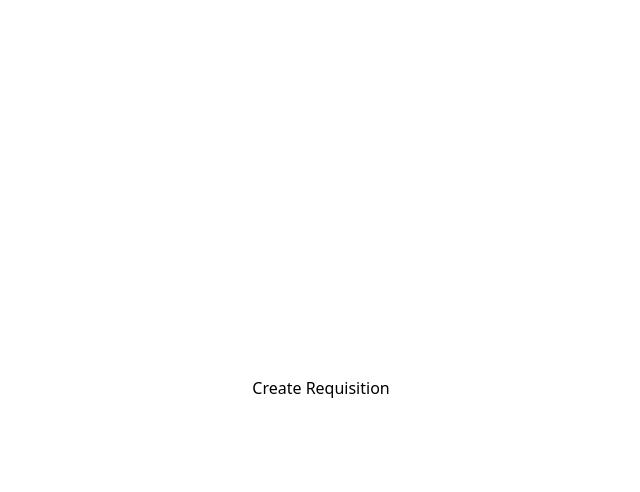
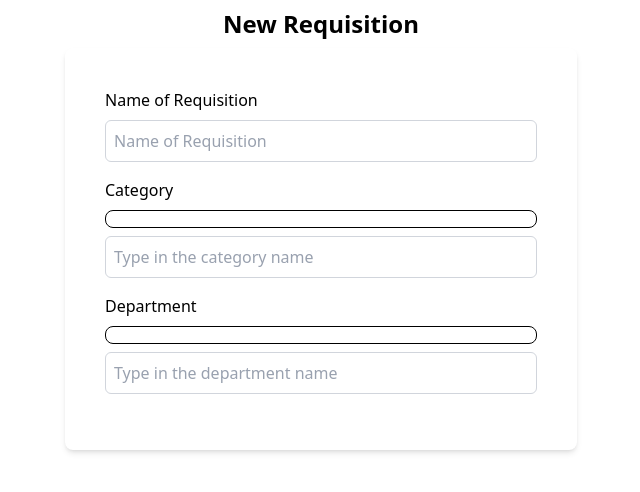
Before and after one commit to Ken-mbira/forms-galore, an Angular app: page /new-requisition in a window 1280 px wide. Shown: the top 492 px of the page, without its empty margins (319-959 px from the left). Built offline with nearby package versions, Linux system fonts and the light colour scheme.

Commit message:
feat: set up category form and items array

```diff
--- a/src/app/new-requisition/new-requisition.component.html
+++ b/src/app/new-requisition/new-requisition.component.html
@@ -1,8 +1,58 @@
-<div class="flex flex-col items-center justify-center h-screen">
-    <h1>Create Requisition</h1>
-    <form>
-        <div>
-            <input>
-        </div>
-    </form>
+<div class="flex flex-col h-screen items-center p-2">
+    <h1 class="text-2xl mb-2 font-bold">New Requisition</h1>
+    @if(requisitionForm) {
+        <form [formGroup]="requisitionForm" class="w-full max-w-lg p-10 bg-white rounded-lg shadow-md">
+            <div class="flex flex-col gap-2 mb-4">
+                <label for="name">Name of Requisition</label>
+                <input class="border border-gray-300 rounded-md p-2 placeholder-gray-400" type="text" formControlName="name" placeholder="Name of Requisition">
+                @if(requisitionForm.get('name') && requisitionForm.get('name')!!.invalid && (requisitionForm.get('name')!!.dirty || requisitionForm.get('name')!!.touched)) {
+                    <span class="text-red-400 mt-2">Name is required!</span>
+                }
+            </div>
+
+            <div class="flex flex-col gap-2 mb-4">
+                <label for="category">Category</label>
+
+                <div class="w-full border-1 rounded-lg p-2 flex gap-2 flex-wrap">
+                    @if(requisitionForm.get('category')!!.value) {
+                        @for(item of requisitionForm.get('category')!!.value; track $index; let idx = $index) {
+                            <div class="w-fit bg-gray-400 rounded-4xl p-1.5 flex justify-between gap-3">
+                                <span
+                                    [ngClass]="
+                                        requisitionForm.get('category')!!.hasError('invalidOptions') &&
+                                        requisitionForm.get('category')!!.getError('invalidOptions')?.includes(idx) ?
+                                        'underline decoration-wavy decoration-red-400': ''"
+                                >{{item}}</span>
+                                <button type="button" (click)="removeCategory(idx)" class="cursor-pointer">x</button>
+                            </div>
+                        }
+                    }
+                </div>
+
+                <input class="border border-gray-300 rounded-md p-2 placeholder-gray-400" type="text" name="category" [(ngModel)]="newCategoryName" [ngModelOptions]="{standalone: true}" placeholder="Type in the category name" (keydown.Enter)="newCategory();false">
+            </div>
+
+            <div class="flex flex-col gap-2 mb-4">
+                <label for="department">Department</label>
+
+                <div class="w-full border-1 rounded-lg p-2 flex gap-2 flex-wrap">
+                    @if(requisitionForm.get('department')!!.value) {
+                        @for(item of requisitionForm.get('department')!!.value; track $index; let idx = $index) {
+                            <div class="w-fit bg-gray-400 rounded-4xl p-1.5 flex justify-between gap-3">
+                                <span
+                                    [ngClass]="
+                                        requisitionForm.get('department')!!.hasError('invalidOptions') &&
+                                        requisitionForm.get('department')!!.getError('invalidOptions')?.includes(idx) ?
+                                        'underline decoration-wavy decoration-red-400': ''"
+                                >{{item}}</span>
+                                <button type="button" (click)="removeDepartment(idx)" class="cursor-pointer">x</button>
+                            </div>
+                        }
+                    }
+                </div>
+
+                <input class="border border-gray-300 rounded-md p-2 placeholder-gray-400" type="text" name="department" [(ngModel)]="newDepartmentName" [ngModelOptions]="{standalone: true}" placeholder="Type in the department name" (keydown.Enter)="newDepartment();false">
+            </div>
+        </form>
+    }
 </div>
--- a/src/app/new-requisition/new-requisition.component.ts
+++ b/src/app/new-requisition/new-requisition.component.ts
@@ -1,19 +1,103 @@
+import { NgClass } from '@angular/common';
 import { Component } from '@angular/core';
-import { FormBuilder, FormGroup, Validators } from '@angular/forms';
+import { AbstractControl, ValidationErrors, FormBuilder, FormGroup, FormsModule, ReactiveFormsModule, ValidatorFn, Validators, FormArray } from '@angular/forms';
 
 @Component({
   selector: 'app-new-requisition',
-  imports: [],
+  imports: [ReactiveFormsModule, FormsModule, NgClass],
   templateUrl: './new-requisition.component.html',
   styleUrl: './new-requisition.component.css'
 })
 export class NewRequisitionComponent {
   requisitionForm?: FormGroup;
 
+  listOfCategories = ['Stationary', 'Transportation', 'IT', 'Wellness'];
+  newCategoryName = "";
+
+  listOfDepartments = ['Finance', 'Logistics', 'IT', 'Marketing'];
+  newDepartmentName = "";
+
   constructor (private fb: FormBuilder) {
     this.requisitionForm = this.fb.group({
       name: ['', Validators.required],
+      category: [[], [Validators.required, invalidOptions(this.listOfCategories)]], // we should remove category
+      department: [[], [Validators.required, invalidOptions(this.listOfCategories)]],
+      items: new FormArray([
+        this.fb.group({
+          name: ['', Validators.required],
+          category: ['', Validators.required],
+        })
+      ])
     });
   }
 
+  newCategory() {
+    if (!this.requisitionForm) return;
+
+    const categoryText = this.newCategoryName;
+
+    if (!categoryText) return;
+
+    const currentCategories = this.requisitionForm!!.get('category')!!.value;
+
+    currentCategories.push(categoryText);
+
+    this.requisitionForm!!.patchValue({'category': currentCategories});
+
+    this.newCategoryName = "";
+  }
+
+  removeCategory(categoryIndex: number) {
+    if (!this.requisitionForm) return;
+
+    let currentCategories = this.requisitionForm!!.get('category')!!.value;
+
+    if(!currentCategories) return;
+
+    currentCategories.splice(categoryIndex, 1);
+
+    this.requisitionForm!!.patchValue({'category': currentCategories});
+  }
+
+  newDepartment() {
+    if (!this.requisitionForm) return;
+
+    const departmentText = this.newDepartmentName;
+
+    if (!departmentText) return;
+
+    const currentDepartments = this.requisitionForm!!.get('department')!!.value;
+
+    currentDepartments.push(departmentText);
+
+    this.requisitionForm!!.patchValue({'department': currentDepartments});
+
+    this.newDepartmentName = "";
+  }
+
+  removeDepartment(departmentIndex: number) {
+    if (!this.requisitionForm) return;
+
+    let currentDepartments = this.requisitionForm!!.get('department')!!.value;
+
+    if(!currentDepartments) return;
+
+    currentDepartments.splice(departmentIndex, 1);
+
+    this.requisitionForm!!.patchValue({'department': currentDepartments});
+  }
 }
+
+export function invalidOptions(validOptions: string[]): ValidatorFn {
+  return (control: AbstractControl): ValidationErrors | null => {
+    const currentOptions = control.value as string[];
+    let invalidOptions: number[] = [];
+    currentOptions.forEach((option, i) => {
+      if(!validOptions.includes(option)) {
+        invalidOptions.push(i);
+      }
+    })
+
+    return invalidOptions.length ? {invalidOptions: invalidOptions} : null;
+  }
+}
--- a/src/app/requisition/requisition.component.html
+++ b/src/app/requisition/requisition.component.html
@@ -1,5 +1,5 @@
 <div class="flex flex-col items-center justify-center h-screen">
-  <h1 class="text-2xl font-bold">Welcome to Business Corp</h1>
-  <p class="text-lg">Create your initial requisition:</p>
+  <h1 class="text-2xl font-bold">Welcome to Biashara Corp</h1>
+  <p class="text-lg">Create your first requisition:</p>
   <a routerLink="/new-requisition" class="cursor-pointer bg-blue-500 text-white px-4 py-2 rounded-md">New Requisition</a>
 </div>
```
Also changed, not shown: 2 other files (tests, documents, lock files or other folders).
